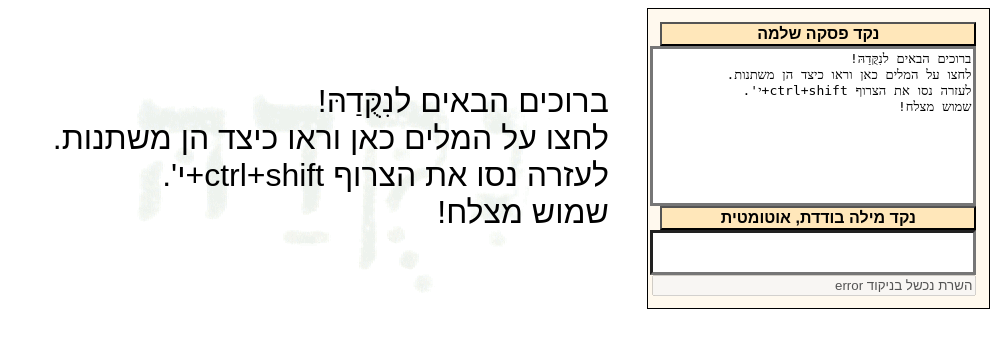
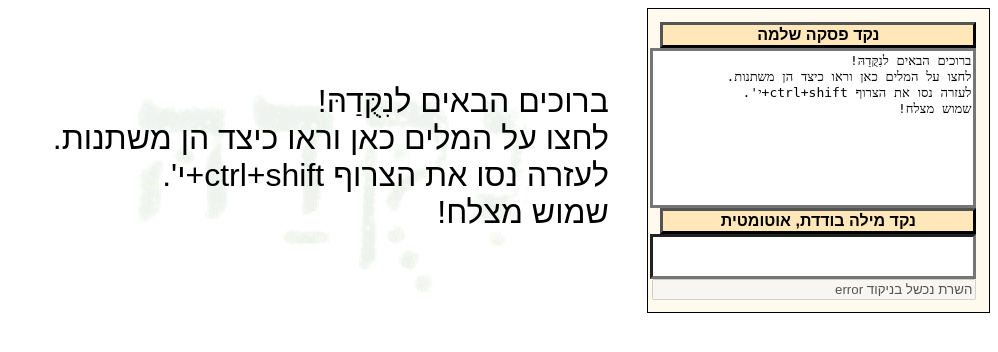
Before and after one commit to veltzer/gae-nikuda, a Flask app: page / in a window 1280 px wide. Shown: the top 352 px of the page, without its empty margins (282-1280 px from the left). Run offline with Flask 2, Linux system fonts and the light colour scheme; data that the repository does not hold is empty; parts of the project's set-up code (start-up, migrations or seed data) failed here and were passed over.

Commit message:
more visual fixes

```diff
--- a/static/css/nikuda.css
+++ b/static/css/nikuda.css
@@ -31,9 +31,10 @@
 	overflow: auto;
 }
 .access_text {
+	display:inline;
 	width: 100%;
+	vertical-align: top;
 	text-align: right;
-	vertical-align: top;
 	/*noinspection CssNoGenericFontName*/
 	font-size: 2.0em;
 	border-width: medium;
@@ -44,7 +45,10 @@
 	display:inline;
 	width: 100%;
 	vertical-align: top;
+	text-align: center;
+	/*noinspection CssNoGenericFontName*/
 	font-size:1em;
+	border-width: medium;
 	font-weight: bold;
 	cursor: pointer;
 	background: #FFE7BA;
--- a/static/html/index.html
+++ b/static/html/index.html
@@ -21,7 +21,7 @@
 		<div class="access">
 			<input id="NikudizeButton" type="button" class="access_button" value="נקד פסקה שלמה" title="נקד את כלל המלל בתיבה שמתחת" disabled="disabled" tabindex="2"/>
 			<label for="MainText"></label><textarea class="access_text" id="MainText" style="font-size:1em; resize:none" rows="10" cols="50" disabled="disabled" tabindex="1"></textarea>
-			<div class="access_separator"></div>
+			<!--div class="access_separator"></div-->
 			<input id="QuickyButton" type="button" class="access_button" value="נקד מילה בודדת, אוטומטית" title="נקד את המילה הבודדת בשורה שמתחת" disabled="disabled" tabindex="3" />
 			<label for="Quicky"></label><input class="access_text" id="Quicky" type="text" disabled="disabled" tabindex="4"/>
 			<div>
@@ -38,7 +38,7 @@
 					</table>
 				</div>
 			</div>
-			<div class="access_separator"></div>
+			<!--div class="access_separator"></div-->
 			<div id="MeNaked" style="display:none">
 				<div class ="access_text" id="QuickyAns" style="text-align:center; margin: 8% auto">
 					<!-- quicky answer -->
```
